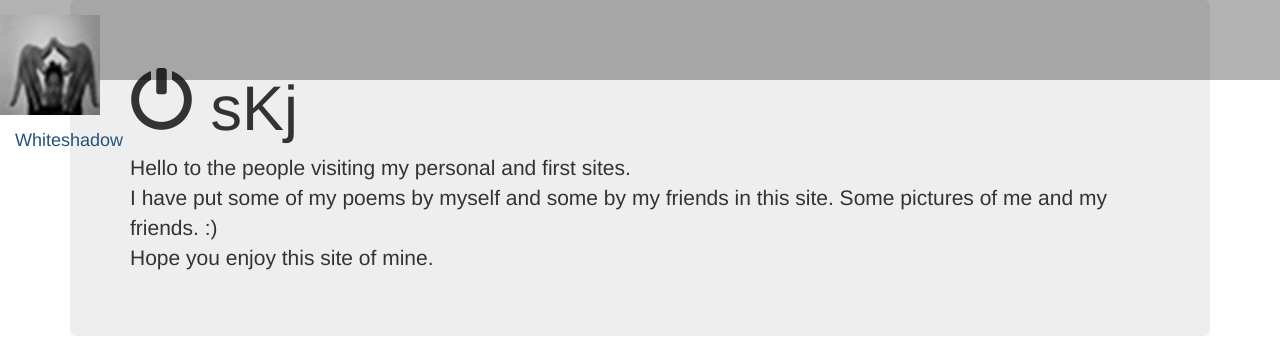
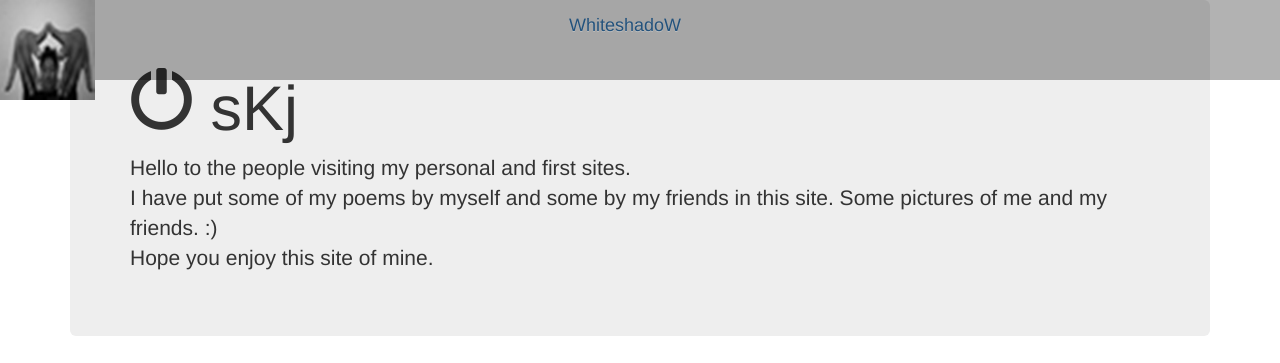
Before and after one commit to skjo0c/firstone, a plain HTML site: page index.html in a window 1280 px wide. Shown: the top 363 px of the page. Drawn offline with nearby package versions, Linux system fonts and the light colour scheme.

Commit message:
Update index.html

```diff
--- a/index.html
+++ b/index.html
@@ -16,7 +16,8 @@
   <div class="container-fluid">
     <!-- Brand and toggle get grouped for better mobile display -->
     <div class="navbar-header">
-      <a class="navbar-brand navbar-left" href="#"><img src="logo.jpg"><p class="navbar-text"> Whiteshadow </p></a>
+        <a class="navbar-left" href="#"><img src="logo.jpg"></a>
+        <a class="navbar-brand" href="#">WhiteshadoW</a>
       </a>
     </div>
 
@@ -42,7 +43,7 @@
     	<h3 class="panel-title"><span class = "glyphicon glyphicon-hand-right"></span>&nbsp;ME</h3>
   		</div>
   		<div class="panel-body">
-    		<img src="2.jpg" height="300" width="330">
+    		<img src="images/2.jpg" height="300" width="330">
   		</div>
 	</div>
 	</div>
```
